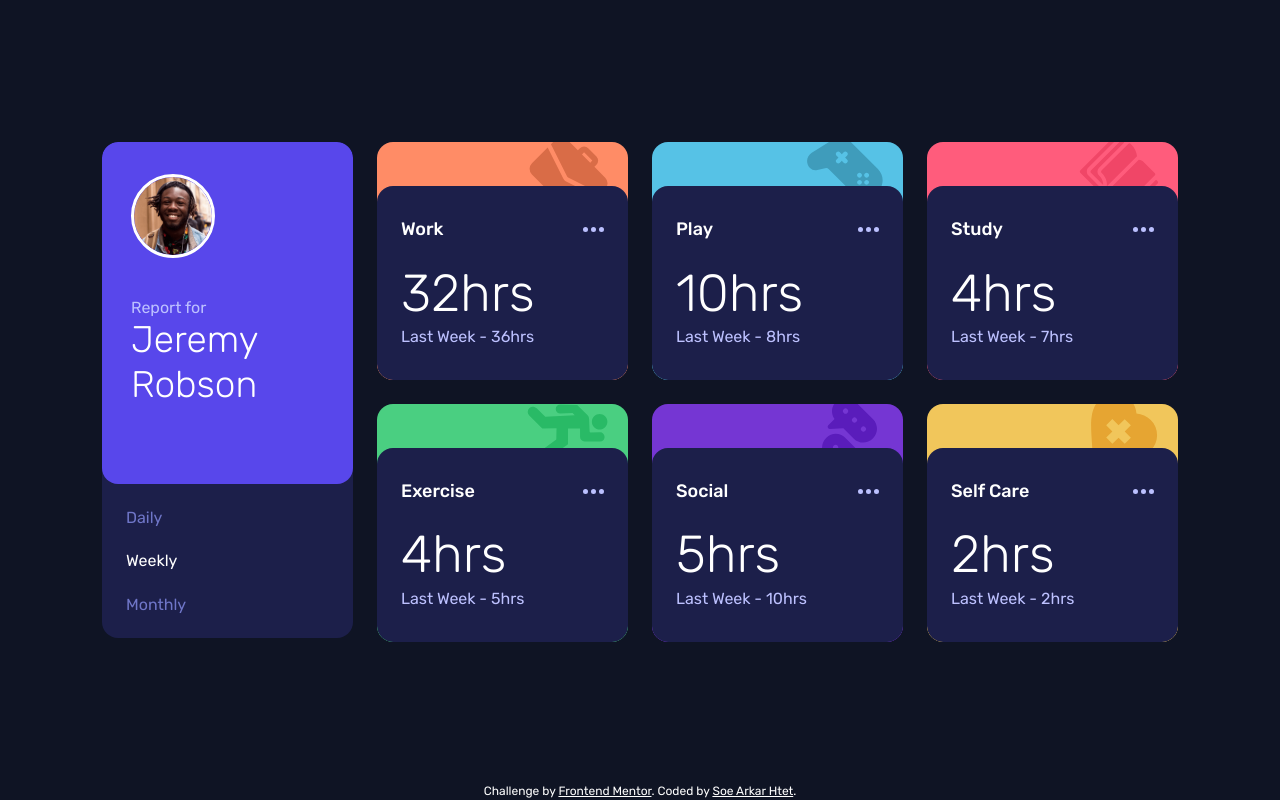
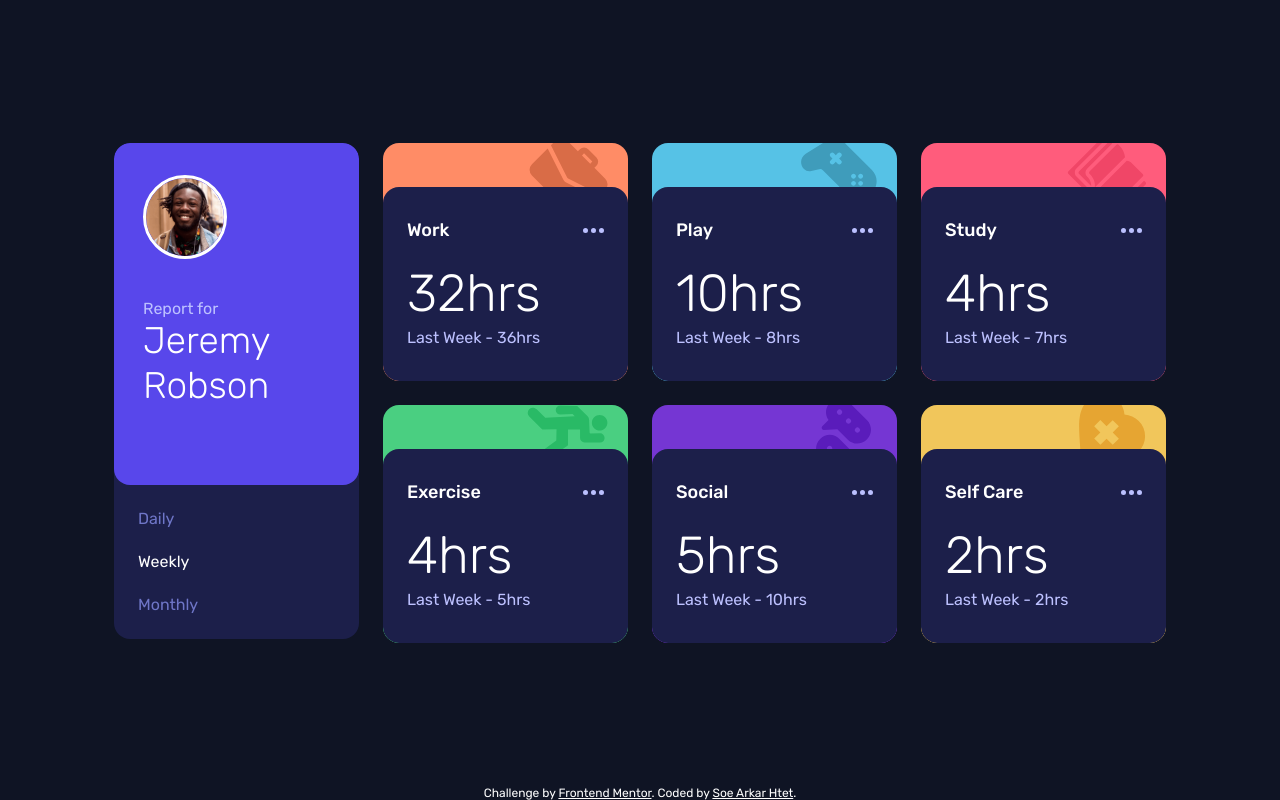
Before and after one commit to SArkar-Htet/time-tracking-dashboard, a plain HTML site: page index.html in a window 1280 px wide. Drawn offline with Linux system fonts and the light colour scheme.

Commit message:
fix: resolve responsive issue

```diff
--- a/src/scss/_global.scss
+++ b/src/scss/_global.scss
@@ -13,6 +13,13 @@ body {
   background-color: $veryDarkBlue;
   font-family: 'Rubik', sans-serif;
   line-height: 1.2;
+  @include breakpoint-up(medium) {
+    display: grid;
+    grid-template-rows: 1fr auto;
+    align-items: center;
+    justify-content: center;
+    height: 100vh;
+  }
 }
 
 .text-white {
@@ -27,7 +34,7 @@ body {
   @include breakpoint-up(medium) {
     display: flex;
     align-items: center;
-    height: 98vh;
+    // height: 98vh;
   }
 
   h1, h2, p {
@@ -43,7 +50,7 @@ body {
 
 .footer {
   @include breakpoint-up(medium) {
-    height: 2vh;
+    // height: 2vh;
     // padding: toRem(2) 0;
   }
 
--- a/src/scss/_report.scss
+++ b/src/scss/_report.scss
@@ -3,7 +3,7 @@
   grid-template-columns: repeat(1, 1fr);
   gap: toRem(24);
   padding: toRem(80) toRem(24);
-  max-width: toRem(1124);
+  max-width: toRem(1100);
 
   @include breakpoint-up(medium) {
     flex: 1;
@@ -15,6 +15,8 @@
     // grid-template-rows: repeat(4, 1fr);
     grid-template-columns: repeat(2, 1fr);
     margin: auto;
+    padding-top: 0;
+    padding-bottom: 0;
   }
 
   @include breakpoint-up(large) {
```
Also changed, not shown: dist/css/style.min.css.
